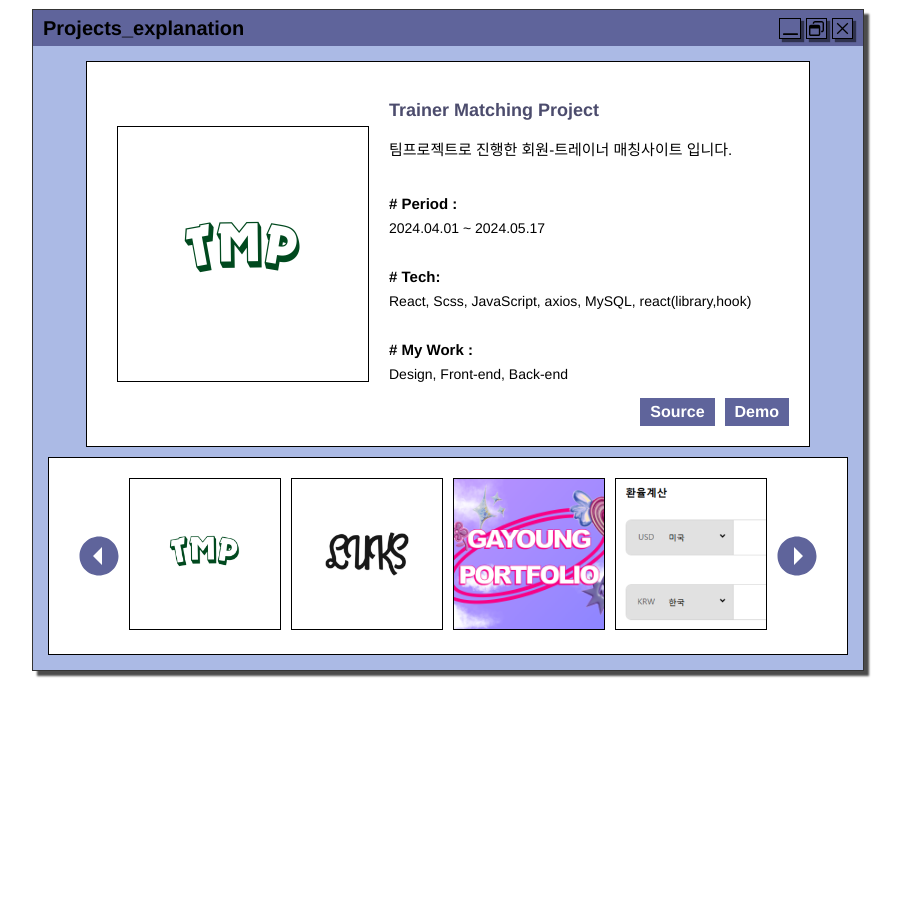
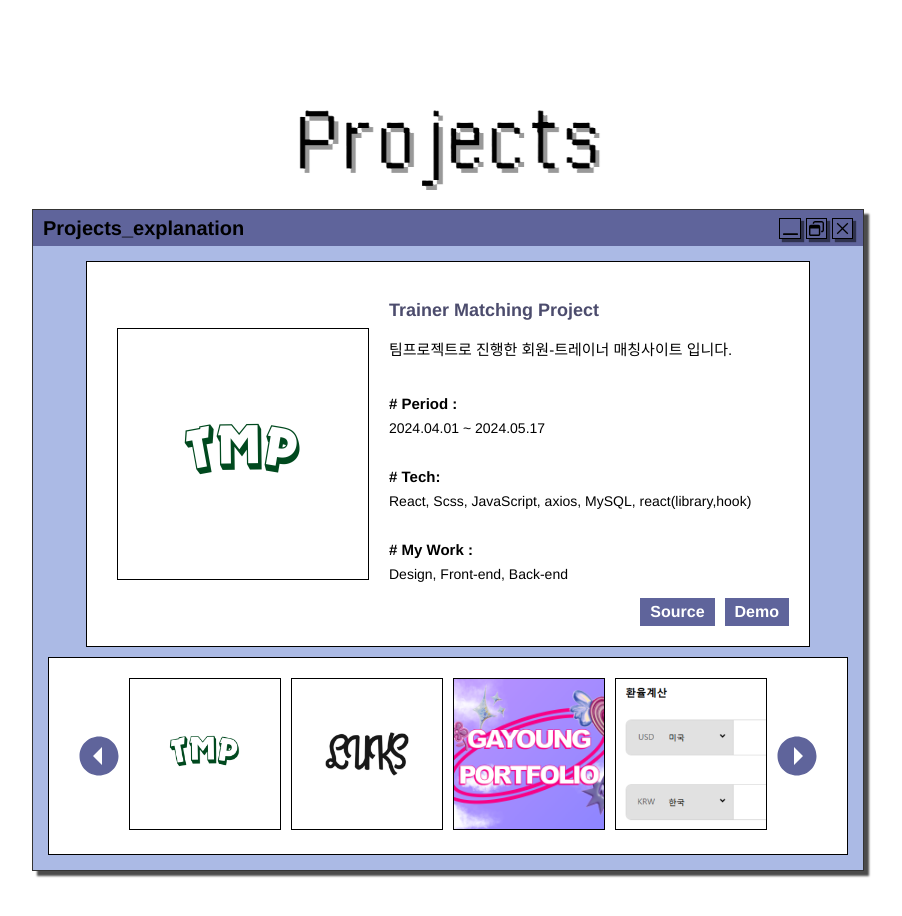
Before and after one commit to gaebonglee/myportfolio, a React (Create React App) app: page / in a window 1280 px wide. Shown: the part 1660-2576 px from the top of the page, without its empty margins (192-1094 px from the left). Before the commit the page ends 2400 px from the top, so only its background shows below. Built offline with nearby package versions, Linux system fonts and the light colour scheme.

Commit message:
사진 수정

```diff
--- a/src/App.scss
+++ b/src/App.scss
@@ -1,14 +1,14 @@
 .Portfolio_container {
   position: relative;
   width: 100%;
-  min-height: 100vh;
+  min-height: 110vh;
   overflow: hidden;
 }
 
 .content_container {
   position: relative;
   width: 100%;
-  min-height: 100vh;
+  min-height: 110vh;
   z-index: 1; // 배경 위에 콘텐츠가 표시되도록 설정
   display: flex;
   flex-direction: column;
--- a/src/index.css
+++ b/src/index.css
@@ -21,6 +21,6 @@ code {
   display: flex;
   justify-content: center;
   align-items: center;
-  height: 100vh;
+  height: 110vh;
 
 }
--- a/src/style/Project.scss
+++ b/src/style/Project.scss
@@ -141,10 +141,14 @@
   border: 1px solid black;
   min-width: 250px;
   max-width: 250px;
+  background-size: cover;
+  background-position: center;
+  background-repeat: no-repeat;
+  height: 250px;
   img {
     width: 100%;
     height: 100%;
-    object-fit: cover; /* 이미지가 컨테이너에 맞게 조정 */
+    object-fit: cover;
   }
 }
 
@@ -155,6 +159,8 @@
 
 .projectCards {
   display: flex;
+  align-items: center;
+  justify-content: center;
   gap: 10px; /* 아이콘 간 간격 추가 */
 
   .projectCard {
```
